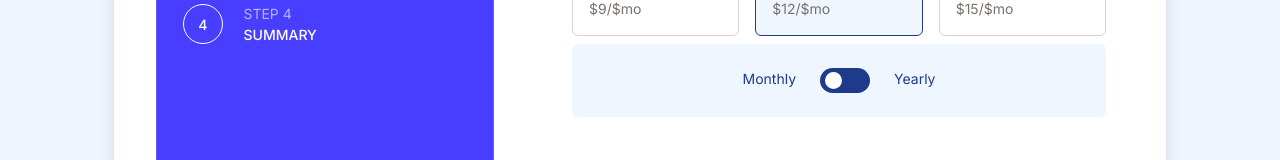
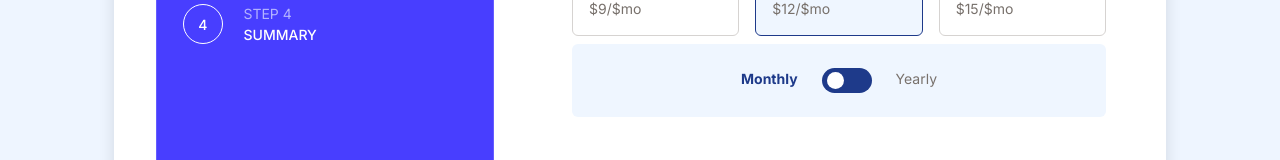
Before and after one commit to gm2870/react-stepper, a Next.js app: page / in a window 1280 px wide. Shown: the part 387-547 px from the top of the page. Built offline with nearby package versions, Linux system fonts and the light colour scheme.

Commit message:
fixed toggle bug

```diff
--- a/components/ui/Plan-toggle/Plan-toggle.tsx
+++ b/components/ui/Plan-toggle/Plan-toggle.tsx
@@ -6,15 +6,26 @@ type ToggleProps = {
 };
 const PlanToggle = ({ type, toggleHandler }: ToggleProps) => {
   const checked = type === 'YEARLY' ? true : false;
-  const selectedClassName = (planType: 'MONTHLY' | 'YEARLY') =>
-    `${type === planType ? 'text-blue-900' : 'text-stone-500'}`;
+
   return (
     <div className="bg-blue-50 p-6 rounded-md text-center">
-      <span className={selectedClassName(type)}>Monthly</span>
+      <span
+        className={`${
+          type === 'MONTHLY' ? 'font-bold text-blue-900' : 'text-stone-500'
+        }`}
+      >
+        Monthly
+      </span>
       <div className="inline-block mx-6">
         <ToggleInput toggleChanged={toggleHandler} checked={checked} />
       </div>
-      <span className={selectedClassName(type)}>Yearly</span>
+      <span
+        className={`${
+          type === 'YEARLY' ? 'font-bold text-blue-900' : 'text-stone-500'
+        }`}
+      >
+        Yearly
+      </span>
     </div>
   );
 };
```
